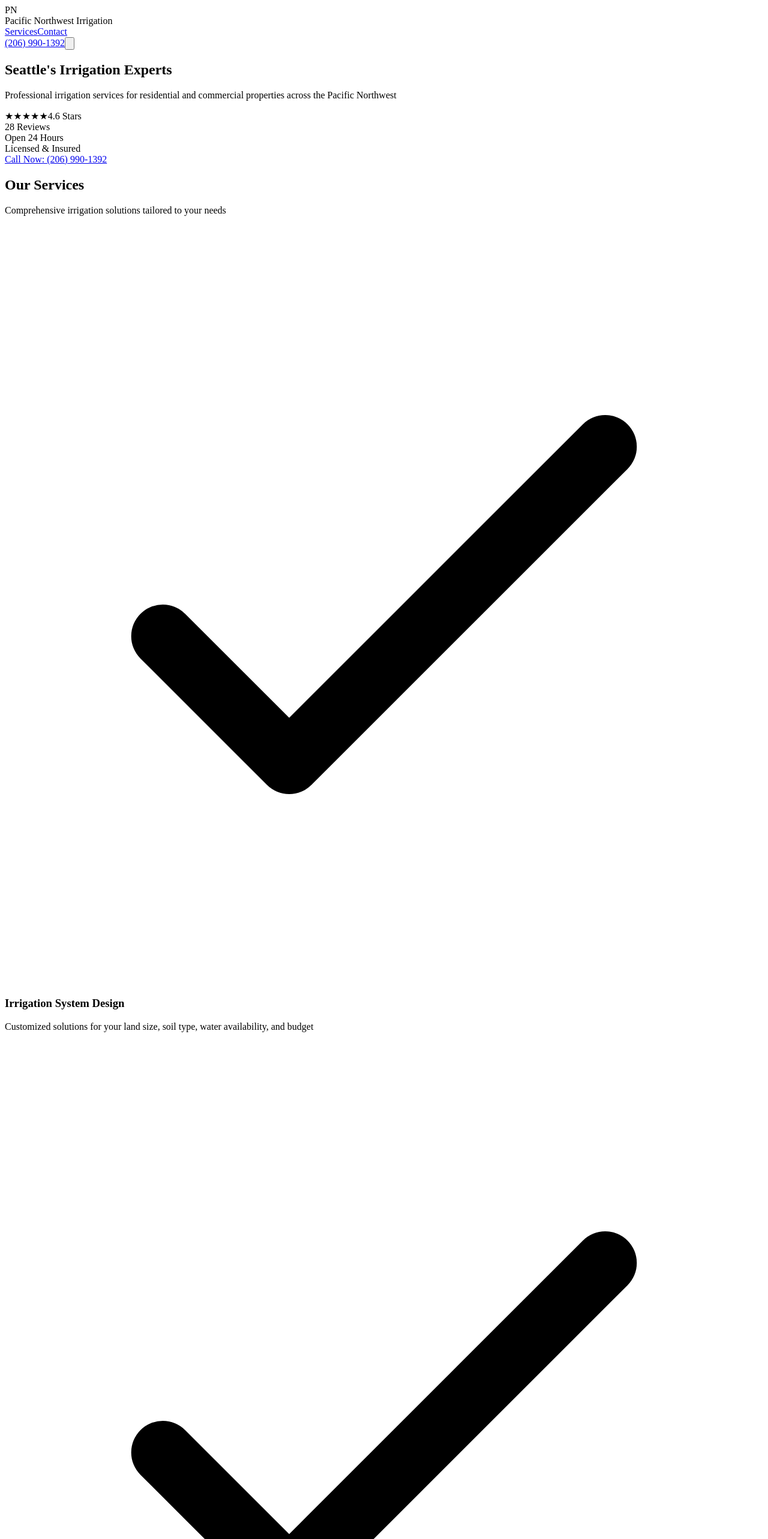
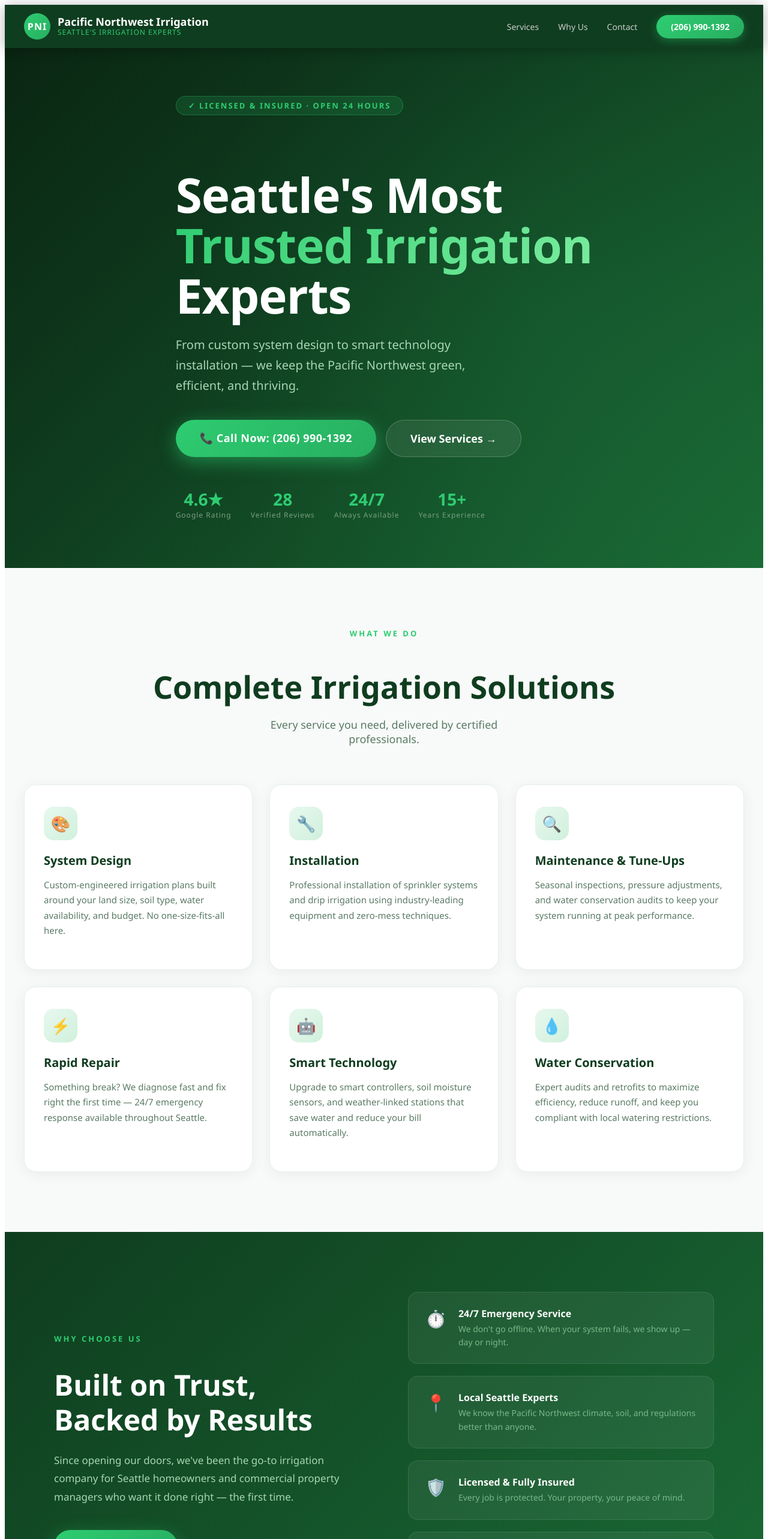
Before and after one commit to Ali-Jordan/Pacific-Northwest-Irrigation, a Next.js app: page /pnw-irrigation in a window 1280 px wide. Shown: the top 2566 px of the page at 60% size. Built offline with nearby package versions, Linux system fonts and the light colour scheme.

Commit message:
Update page.tsx

```diff
--- a/app/(sites)/pnw-irrigation/page.tsx
+++ b/app/(sites)/pnw-irrigation/page.tsx
@@ -1,184 +1,149 @@
 "use client";
-
-import { useState } from 'react';
-import Image from 'next/image';
+import { useState } from "react";
 
 export default function PacificNorthwestIrrigation() {
-  const [isMenuOpen, setIsMenuOpen] = useState(false);
-
-  const services = [
-    {
-      title: "Irrigation System Design",
-      description: "Customized solutions for your land size, soil type, water availability, and budget"
-    },
-    {
-      title: "Irrigation System Installation",
-      description: "Professional installation of sprinkler systems and drip irrigation"
-    },
-    {
-      title: "Irrigation System Maintenance",
-      description: "Regular inspections, tune-ups, and water conservation optimization"
-    },
-    {
-      title: "Irrigation System Repair",
-      description: "Prompt diagnosis and repair to keep your system running efficiently"
-    },
-    {
-      title: "Smart Irrigation Technology",
-      description: "Advanced controllers, sensors, and weather stations for optimal efficiency"
-    }
-  ];
+  const [menuOpen, setMenuOpen] = useState(false);
 
   return (
-    <div className="min-h-screen bg-white">
-      {/* Sticky Header */}
-      <header className="sticky top-0 z-50 bg-white shadow-md">
-        <div className="max-w-7xl mx-auto px-4 sm:px-6 lg:px-8">
-          <div className="flex justify-between items-center py-4">
-            <div className="flex items-center">
-              <div className="w-10 h-10 bg-[#1a5c2e] rounded-full flex items-center justify-center">
-                <span className="text-white font-bold text-xl">PN</span>
+    <div className="min-h-screen font-sans" style={{fontFamily:"'Segoe UI',system-ui,sans-serif"}}>
+
+      {/* NAV */}
+      <nav style={{background:"#0f3d1f",position:"sticky",top:0,zIndex:50,boxShadow:"0 2px 20px rgba(0,0,0,0.3)"}}>
+        <div style={{maxWidth:1200,margin:"0 auto",padding:"0 24px",display:"flex",alignItems:"center",justifyContent:"space-between",height:72}}>
+          <div style={{display:"flex",alignItems:"center",gap:12}}>
+            <div style={{width:44,height:44,borderRadius:"50%",background:"linear-gradient(135deg,#2ecc71,#27ae60)",display:"flex",alignItems:"center",justifyContent:"center",fontWeight:900,color:"#fff",fontSize:16,letterSpacing:1}}>PNI</div>
+            <div>
+              <div style={{color:"#fff",fontWeight:800,fontSize:18,lineHeight:1}}>Pacific Northwest Irrigation</div>
+              <div style={{color:"#2ecc71",fontSize:12,letterSpacing:1}}>SEATTLE'S IRRIGATION EXPERTS</div>
             </div>
-              <span className="ml-3 text-xl font-bold text-[#1a5c2e]">Pacific Northwest Irrigation</span>
           </div>
-
-            <nav className="hidden md:flex space-x-8">
-              <a href="#services" className="text-gray-700 hover:text-[#1a5c2e] transition-colors">Services</a>
-              <a href="#contact" className="text-gray-700 hover:text-[#1a5c2e] transition-colors">Contact</a>
-            </nav>
-
-            <a href="tel:2069901392" className="hidden md:block bg-[#2ecc71] text-white px-6 py-2 rounded-lg font-semibold hover:bg-[#27ae60] transition-colors">
-              (206) 990-1392
-            </a>
-
-            <button
-              className="md:hidden"
-              onClick={() => setIsMenuOpen(!isMenuOpen)}
-            >
-              <svg className="w-6 h-6" fill="none" stroke="currentColor" viewBox="0 0 24 24">
-                <path strokeLinecap="round" strokeLinejoin="round" strokeWidth={2} d="M4 6h16M4 12h16M4 18h16" />
-              </svg>
-            </button>
-          </div>
-
-          {isMenuOpen && (
-            <div className="md:hidden pb-4">
-              <a href="#services" className="block py-2 text-gray-700 hover:text-[#1a5c2e]">Services</a>
-              <a href="#contact" className="block py-2 text-gray-700 hover:text-[#1a5c2e]">Contact</a>
-              <a href="tel:2069901392" className="block mt-4 bg-[#2ecc71] text-white px-6 py-2 rounded-lg font-semibold text-center">
+          <div style={{display:"flex",alignItems:"center",gap:32}}>
+            <a href="#services" style={{color:"#ccc",textDecoration:"none",fontSize:14,fontWeight:500}}>Services</a>
+            <a href="#why-us" style={{color:"#ccc",textDecoration:"none",fontSize:14,fontWeight:500}}>Why Us</a>
+            <a href="#contact" style={{color:"#ccc",textDecoration:"none",fontSize:14,fontWeight:500}}>Contact</a>
+            <a href="tel:2069901392" style={{background:"linear-gradient(135deg,#2ecc71,#27ae60)",color:"#fff",padding:"10px 24px",borderRadius:50,fontWeight:700,fontSize:14,textDecoration:"none",boxShadow:"0 4px 15px rgba(46,204,113,0.4)"}}>
               (206) 990-1392
             </a>
           </div>
-          )}
         </div>
-      </header>
+      </nav>
 
-      {/* Hero Section */}
-      <section className="relative bg-gradient-to-br from-[#1a5c2e] to-[#2ecc71] text-white">
-        <div className="max-w-7xl mx-auto px-4 sm:px-6 lg:px-8 py-24 md:py-32">
-          <div className="max-w-3xl">
-            <h1 className="text-4xl md:text-6xl font-bold mb-6">Seattle's Irrigation Experts</h1>
-            <p className="text-xl mb-8 text-gray-100">Professional irrigation services for residential and commercial properties across the Pacific Northwest</p>
-
-            <div className="flex flex-wrap gap-4 mb-8">
-              <div className="flex items-center bg-white bg-opacity-20 px-4 py-2 rounded-lg">
-                <span className="text-yellow-300 mr-2">★★★★★</span>
-                <span className="font-semibold">4.6 Stars</span>
+      {/* HERO */}
+      <section style={{background:"linear-gradient(135deg,#0a2612 0%,#0f3d1f 40%,#1a6b35 100%)",minHeight:"90vh",display:"flex",alignItems:"center",position:"relative",overflow:"hidden"}}>
+        <div style={{position:"absolute",inset:0,backgroundImage:"radial-gradient(circle at 70% 50%, rgba(46,204,113,0.08) 0%, transparent 60%)"}}/>
+        <div style={{maxWidth:1200,margin:"0 auto",padding:"80px 24px",position:"relative",zIndex:1}}>
+          <div style={{display:"inline-block",background:"rgba(46,204,113,0.15)",border:"1px solid rgba(46,204,113,0.3)",borderRadius:50,padding:"6px 20px",color:"#2ecc71",fontSize:13,fontWeight:600,letterSpacing:2,marginBottom:24}}>
+            ✓ LICENSED & INSURED · OPEN 24 HOURS
           </div>
-              <div className="bg-white bg-opacity-20 px-4 py-2 rounded-lg">
-                <span className="font-semibold">28 Reviews</span>
-              </div>
-              <div className="bg-white bg-opacity-20 px-4 py-2 rounded-lg">
-                <span className="font-semibold">Open 24 Hours</span>
-              </div>
-              <div className="bg-white bg-opacity-20 px-4 py-2 rounded-lg">
-                <span className="font-semibold">Licensed & Insured</span>
-              </div>
-            </div>
-
-            <a href="tel:2069901392" className="inline-block bg-white text-[#1a5c2e] px-8 py-4 rounded-lg font-bold text-lg hover:bg-gray-100 transition-colors">
-              Call Now: (206) 990-1392
+          <h1 style={{color:"#fff",fontSize:"clamp(42px,7vw,80px)",fontWeight:900,lineHeight:1.05,marginBottom:24,letterSpacing:"-1px"}}>
+            Seattle's Most<br/>
+            <span style={{background:"linear-gradient(135deg,#2ecc71,#7bed9f)",WebkitBackgroundClip:"text",WebkitTextFillColor:"transparent"}}>Trusted Irrigation</span><br/>
+            Experts
+          </h1>
+          <p style={{color:"#a8d5b5",fontSize:20,marginBottom:40,maxWidth:560,lineHeight:1.7}}>
+            From custom system design to smart technology installation — we keep the Pacific Northwest green, efficient, and thriving.
+          </p>
+          <div style={{display:"flex",gap:16,flexWrap:"wrap",marginBottom:56}}>
+            <a href="tel:2069901392" style={{background:"linear-gradient(135deg,#2ecc71,#27ae60)",color:"#fff",padding:"18px 40px",borderRadius:50,fontWeight:800,fontSize:18,textDecoration:"none",boxShadow:"0 8px 30px rgba(46,204,113,0.5)",letterSpacing:0.5}}>
+              📞 Call Now: (206) 990-1392
+            </a>
+            <a href="#services" style={{background:"rgba(255,255,255,0.08)",color:"#fff",padding:"18px 40px",borderRadius:50,fontWeight:600,fontSize:18,textDecoration:"none",border:"1px solid rgba(255,255,255,0.2)"}}>
+              View Services →
             </a>
           </div>
-        </div>
-      </section>
-
-      {/* Services Section */}
-      <section id="services" className="py-20 bg-gray-50">
-        <div className="max-w-7xl mx-auto px-4 sm:px-6 lg:px-8">
-          <div className="text-center mb-16">
-            <h2 className="text-3xl md:text-4xl font-bold text-[#1a5c2e] mb-4">Our Services</h2>
-            <p className="text-xl text-gray-600">Comprehensive irrigation solutions tailored to your needs</p>
-          </div>
-
-          <div className="grid md:grid-cols-2 lg:grid-cols-3 gap-8">
-            {services.map((service, index) => (
-              <div key={index} className="bg-white p-8 rounded-lg shadow-lg hover:shadow-xl transition-shadow">
-                <div className="w-12 h-12 bg-[#2ecc71] rounded-lg flex items-center justify-center mb-4">
-                  <svg className="w-6 h-6 text-white" fill="none" stroke="currentColor" viewBox="0 0 24 24">
-                    <path strokeLinecap="round" strokeLinejoin="round" strokeWidth={2} d="M5 13l4 4L19 7" />
-                  </svg>
-                </div>
-                <h3 className="text-xl font-bold text-[#1a5c2e] mb-3">{service.title}</h3>
-                <p className="text-gray-600">{service.description}</p>
+          <div style={{display:"flex",gap:32,flexWrap:"wrap"}}>
+            {[["4.6★","Google Rating"],["28","Verified Reviews"],["24/7","Always Available"],["15+","Years Experience"]].map(([val,label])=>(
+              <div key={label} style={{textAlign:"center"}}>
+                <div style={{color:"#2ecc71",fontSize:28,fontWeight:900,lineHeight:1}}>{val}</div>
+                <div style={{color:"#7a9e85",fontSize:12,marginTop:4,letterSpacing:1}}>{label}</div>
               </div>
             ))}
           </div>
         </div>
       </section>
 
-      {/* CTA Section */}
-      <section id="contact" className="py-20 bg-[#1a5c2e]">
-        <div className="max-w-4xl mx-auto px-4 sm:px-6 lg:px-8 text-center">
-          <h2 className="text-3xl md:text-4xl font-bold text-white mb-6">Ready to Upgrade Your Irrigation System?</h2>
-          <p className="text-xl text-gray-200 mb-8">Contact Seattle's trusted irrigation experts today for a free consultation</p>
-
-          <div className="flex flex-col sm:flex-row gap-4 justify-center">
-            <a href="tel:2069901392" className="bg-[#2ecc71] text-white px-8 py-4 rounded-lg font-bold text-lg hover:bg-[#27ae60] transition-colors">
-              📞 (206) 990-1392
-            </a>
-            <div className="bg-white bg-opacity-10 px-8 py-4 rounded-lg text-white">
-              <p className="font-semibold">Seattle, WA</p>
-              <p className="text-sm">Open 24 Hours</p>
+      {/* SERVICES */}
+      <section id="services" style={{background:"#f8faf9",padding:"100px 24px"}}>
+        <div style={{maxWidth:1200,margin:"0 auto"}}>
+          <div style={{textAlign:"center",marginBottom:64}}>
+            <div style={{color:"#2ecc71",fontWeight:700,letterSpacing:3,fontSize:13,marginBottom:12}}>WHAT WE DO</div>
+            <h2 style={{fontSize:"clamp(32px,5vw,52px)",fontWeight:900,color:"#0f3d1f",marginBottom:16}}>Complete Irrigation Solutions</h2>
+            <p style={{color:"#5a7a65",fontSize:18,maxWidth:500,margin:"0 auto"}}>Every service you need, delivered by certified professionals.</p>
           </div>
+          <div style={{display:"grid",gridTemplateColumns:"repeat(auto-fit,minmax(320px,1fr))",gap:28}}>
+            {[
+              {icon:"🎨",title:"System Design",desc:"Custom-engineered irrigation plans built around your land size, soil type, water availability, and budget. No one-size-fits-all here."},
+              {icon:"🔧",title:"Installation",desc:"Professional installation of sprinkler systems and drip irrigation using industry-leading equipment and zero-mess techniques."},
+              {icon:"🔍",title:"Maintenance & Tune-Ups",desc:"Seasonal inspections, pressure adjustments, and water conservation audits to keep your system running at peak performance."},
+              {icon:"⚡",title:"Rapid Repair",desc:"Something break? We diagnose fast and fix right the first time — 24/7 emergency response available throughout Seattle."},
+              {icon:"🤖",title:"Smart Technology",desc:"Upgrade to smart controllers, soil moisture sensors, and weather-linked stations that save water and reduce your bill automatically."},
+              {icon:"💧",title:"Water Conservation",desc:"Expert audits and retrofits to maximize efficiency, reduce runoff, and keep you compliant with local watering restrictions."},
+            ].map(({icon,title,desc})=>(
+              <div key={title} style={{background:"#fff",borderRadius:20,padding:"36px 32px",boxShadow:"0 4px 24px rgba(0,0,0,0.06)",border:"1px solid #e8f0ea",transition:"all 0.2s"}}>
+                <div style={{width:56,height:56,borderRadius:16,background:"linear-gradient(135deg,#e8f8ef,#d0f0dc)",display:"flex",alignItems:"center",justifyContent:"center",fontSize:26,marginBottom:20}}>{icon}</div>
+                <h3 style={{color:"#0f3d1f",fontWeight:800,fontSize:20,marginBottom:10}}>{title}</h3>
+                <p style={{color:"#5a7a65",lineHeight:1.7,fontSize:15}}>{desc}</p>
+              </div>
+            ))}
           </div>
         </div>
       </section>
 
-      {/* Footer */}
-      <footer className="bg-gray-900 text-white py-12">
-        <div className="max-w-7xl mx-auto px-4 sm:px-6 lg:px-8">
-          <div className="grid md:grid-cols-3 gap-8">
+      {/* WHY US */}
+      <section id="why-us" style={{background:"linear-gradient(135deg,#0f3d1f,#1a6b35)",padding:"100px 24px"}}>
+        <div style={{maxWidth:1100,margin:"0 auto",display:"grid",gridTemplateColumns:"1fr 1fr",gap:80,alignItems:"center"}}>
           <div>
-              <div className="flex items-center mb-4">
-                <div className="w-10 h-10 bg-[#2ecc71] rounded-full flex items-center justify-center">
-                  <span className="text-white font-bold text-xl">PN</span>
+            <div style={{color:"#2ecc71",fontWeight:700,letterSpacing:3,fontSize:13,marginBottom:12}}>WHY CHOOSE US</div>
+            <h2 style={{color:"#fff",fontSize:"clamp(32px,4vw,48px)",fontWeight:900,marginBottom:24,lineHeight:1.2}}>Built on Trust, Backed by Results</h2>
+            <p style={{color:"#a8d5b5",fontSize:17,lineHeight:1.8,marginBottom:40}}>
+              Since opening our doors, we've been the go-to irrigation company for Seattle homeowners and commercial property managers who want it done right — the first time.
+            </p>
+            <a href="tel:2069901392" style={{display:"inline-block",background:"linear-gradient(135deg,#2ecc71,#27ae60)",color:"#fff",padding:"16px 36px",borderRadius:50,fontWeight:700,fontSize:16,textDecoration:"none",boxShadow:"0 8px 30px rgba(46,204,113,0.4)"}}>
+              Get a Free Quote
+            </a>
           </div>
-                <span className="ml-3 text-xl font-bold">Pacific Northwest Irrigation</span>
-              </div>
-              <p className="text-gray-400">Seattle's premier irrigation specialists, serving residential and commercial properties throughout the Pacific Northwest.</p>
-            </div>
-
+          <div style={{display:"flex",flexDirection:"column",gap:20}}>
+            {[
+              ["⏱️","24/7 Emergency Service","We don't go offline. When your system fails, we show up — day or night."],
+              ["📍","Local Seattle Experts","We know the Pacific Northwest climate, soil, and regulations better than anyone."],
+              ["🛡️","Licensed & Fully Insured","Every job is protected. Your property, your peace of mind."],
+              ["💰","Transparent Pricing","No hidden fees. You see the full quote before we touch a thing."],
+            ].map(([icon,title,desc])=>(
+              <div key={title} style={{background:"rgba(255,255,255,0.06)",border:"1px solid rgba(255,255,255,0.1)",borderRadius:16,padding:"24px 28px",display:"flex",gap:20,alignItems:"flex-start"}}>
+                <div style={{fontSize:28,flexShrink:0}}>{icon}</div>
                 <div>
-              <h3 className="text-lg font-semibold mb-4">Contact Info</h3>
-              <p className="text-gray-400 mb-2">📍 Seattle, WA</p>
-              <p className="text-gray-400 mb-2">📞 (206) 990-1392</p>
-              <p className="text-gray-400">🕐 Open 24 Hours</p>
-            </div>
-
-            <div>
-              <h3 className="text-lg font-semibold mb-4">Trust & Reliability</h3>
-              <div className="flex items-center mb-2">
-                <span className="text-yellow-400 mr-2">★★★★★</span>
-                <span>4.6 Stars (28 Reviews)</span>
-              </div>
-              <p className="text-gray-400">✓ Licensed & Insured</p>
+                  <div style={{color:"#fff",fontWeight:700,fontSize:16,marginBottom:4}}>{title}</div>
+                  <div style={{color:"#7ab88a",fontSize:14,lineHeight:1.6}}>{desc}</div>
                 </div>
               </div>
+            ))}
+          </div>
+        </div>
+      </section>
 
-          <div className="border-t border-gray-800 mt-8 pt-8 text-center text-gray-400">
-            <p>&copy; 2024 Pacific Northwest Irrigation. All rights reserved.</p>
+      {/* CTA */}
+      <section id="contact" style={{background:"#fff",padding:"100px 24px",textAlign:"center"}}>
+        <div style={{maxWidth:700,margin:"0 auto"}}>
+          <div style={{width:72,height:72,borderRadius:"50%",background:"linear-gradient(135deg,#2ecc71,#27ae60)",display:"flex",alignItems:"center",justifyContent:"center",fontSize:32,margin:"0 auto 28px"}}>📞</div>
+          <h2 style={{fontSize:"clamp(32px,5vw,52px)",fontWeight:900,color:"#0f3d1f",marginBottom:16}}>Ready to Get Started?</h2>
+          <p style={{color:"#5a7a65",fontSize:18,marginBottom:48,lineHeight:1.7}}>
+            Call Seattle's most trusted irrigation team today. Free consultations, transparent pricing, same-day estimates available.
+          </p>
+          <a href="tel:2069901392" style={{display:"inline-block",background:"linear-gradient(135deg,#0f3d1f,#1a6b35)",color:"#fff",padding:"22px 56px",borderRadius:50,fontWeight:800,fontSize:22,textDecoration:"none",boxShadow:"0 12px 40px rgba(15,61,31,0.3)",marginBottom:24}}>
+            (206) 990-1392
+          </a>
+          <div style={{color:"#5a7a65",fontSize:14}}>📍 Seattle, WA &nbsp;·&nbsp; ⏱️ Open 24 Hours &nbsp;·&nbsp; ⭐ 4.6 Stars (28 Reviews)</div>
         </div>
+      </section>
+
+      {/* FOOTER */}
+      <footer style={{background:"#070f09",color:"#fff",padding:"48px 24px"}}>
+        <div style={{maxWidth:1200,margin:"0 auto",display:"flex",justifyContent:"space-between",alignItems:"center",flexWrap:"wrap",gap:24}}>
+          <div>
+            <div style={{fontWeight:800,fontSize:18,marginBottom:4}}>Pacific Northwest Irrigation</div>
+            <div style={{color:"#3a5a42",fontSize:13}}>Seattle, WA · Licensed & Insured · Open 24 Hours</div>
+          </div>
+          <div style={{color:"#3a5a42",fontSize:13}}>© 2025 Pacific Northwest Irrigation. All rights reserved.</div>
         </div>
       </footer>
     </div>
```
Lines whose indentation alone changed are shown as unchanged.
